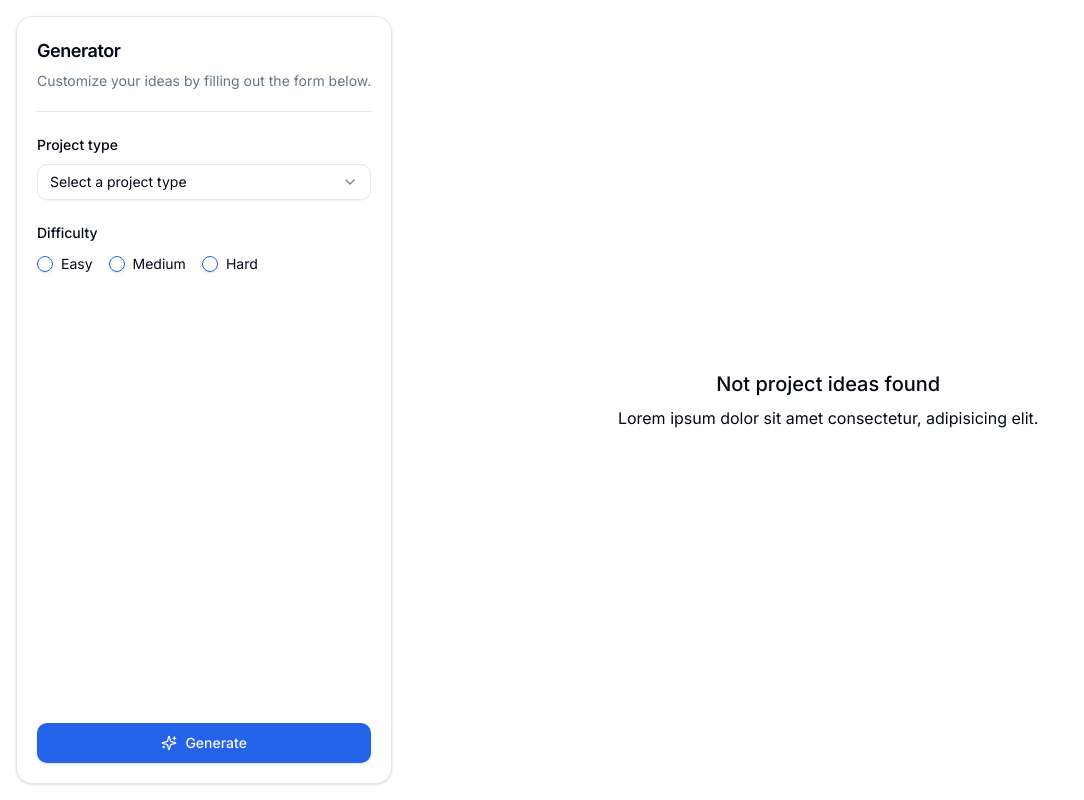
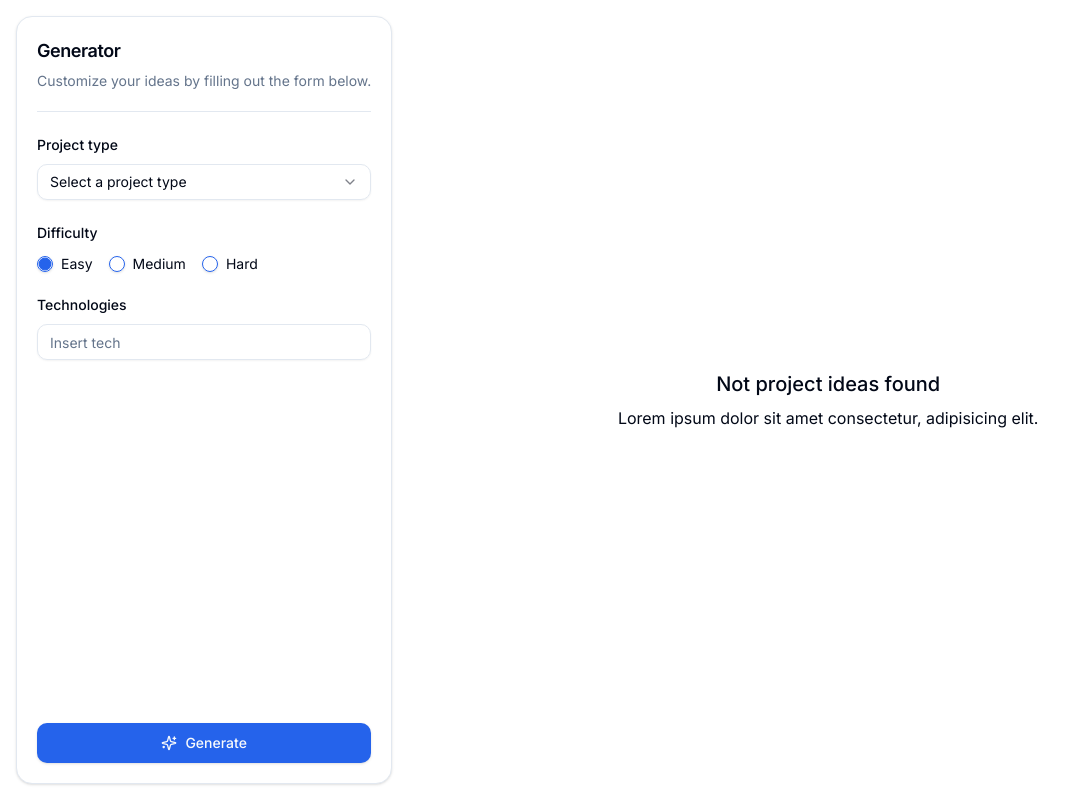
Before and after one commit to CarlosPProjects/project-ideas-generator, a Next.js app: page /ideas in a window 1280 px wide. Shown: the whole page, without its empty margins (0-1084 px from the left). Built offline with nearby package versions, Linux system fonts and the light colour scheme.

Commit message:
Add technology input field to generator form and update validation schema

```diff
--- a/src/app/ideas/_components/generator-form.tsx
+++ b/src/app/ideas/_components/generator-form.tsx
@@ -16,6 +16,7 @@ import ProjectTypeSelector from './project-type-selector'
 import SubmitBtn from './submit-btn'
 import { State, generateIdeas } from '../actions'
 import DifficultyCheckbox from './difficulty-checkbox'
+import InputTech from './input-tech'
 
 const GeneratorForm = () => {
 
@@ -23,6 +24,10 @@ const GeneratorForm = () => {
 
   const form = useForm<z.infer<typeof formSchema>>({
     resolver: zodResolver(formSchema),
+    defaultValues: {
+      difficulty: "Easy",
+      tech: ""
+    }
   })
 
   useEffect(() => {
@@ -53,6 +58,7 @@ const GeneratorForm = () => {
             <Separator />
             <ProjectTypeSelector form={form} formState={formState} />
             <DifficultyCheckbox form={form} formState={formState} />
+            <InputTech form={form} formState={formState} />
           </CardContent>
           <CardFooter>
             <SubmitBtn />
--- /dev/null
+++ b/src/app/ideas/_components/input-tech.tsx
@@ -0,0 +1,39 @@
+import { formSchema } from '@/lib/zod/form-schema';
+import { type FC } from 'react'
+import { UseFormReturn } from 'react-hook-form';
+import { z } from 'zod';
+import { State } from '../actions';
+import { FormControl, FormField, FormItem, FormLabel, FormMessage } from '@/components/ui/form';
+import { Input } from '@/components/ui/input';
+
+interface Props {
+  form: UseFormReturn<z.infer<typeof formSchema>>
+  formState: State
+}
+
+const InputTech: FC<Props> = ({ form, formState }) => {
+  return (
+    <FormField
+      control={form.control}
+      name="tech"
+      render={({ field }) => (
+        <FormItem>
+          <FormLabel>Technologies</FormLabel>
+          <FormControl>
+            <Input
+              placeholder="Insert tech"
+              {...field}
+            />
+          </FormControl>
+          {formState?.status === 'error' && formState.errors?.tech && (
+            <FormMessage>
+              {formState.errors.tech.join(', ')}
+            </FormMessage>
+          )}
+        </FormItem>
+      )}
+    />
+  )
+}
+
+export default InputTech;
--- a/src/app/ideas/actions.ts
+++ b/src/app/ideas/actions.ts
@@ -14,7 +14,8 @@ export const generateIdeas = async (prevState: State, data: FormData): Promise<S
 
   const validationResult = formSchema.safeParse({
     type: data.get('type'),
-    difficulty: data.get('difficulty')
+    difficulty: data.get('difficulty'),
+    tech: data.get('tech')
   });
 
   console.log(validationResult);
--- a/src/lib/zod/form-schema.tsx
+++ b/src/lib/zod/form-schema.tsx
@@ -7,4 +7,7 @@ export const formSchema = z.object({
   difficulty: z.enum(["Easy", "Medium", "Hard"], {
     errorMap: () => ({ message: "Por favor selecciona una dificultad válida." })
   }),
+  tech: z.string({
+    errorMap: () => ({ message: "Por favor ingresa una tecnología válida." })
+  }).min(1).max(12)
 })
```
